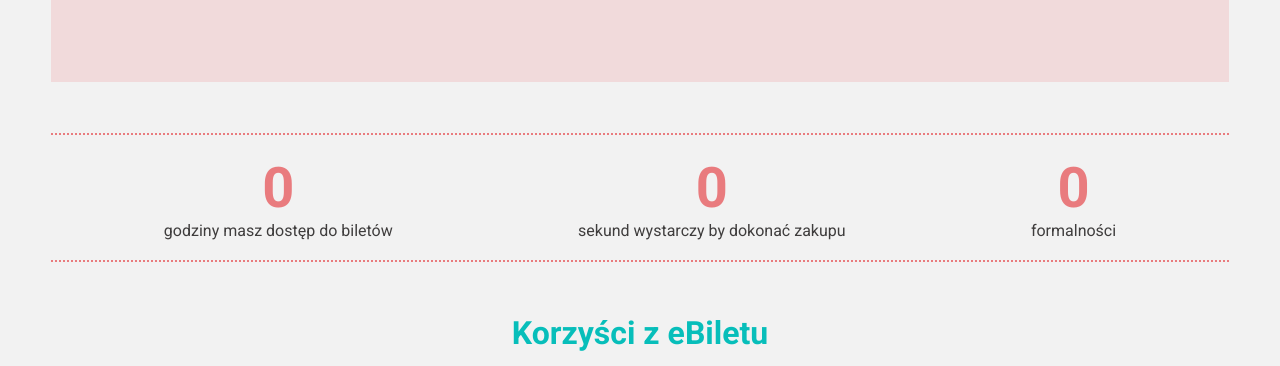
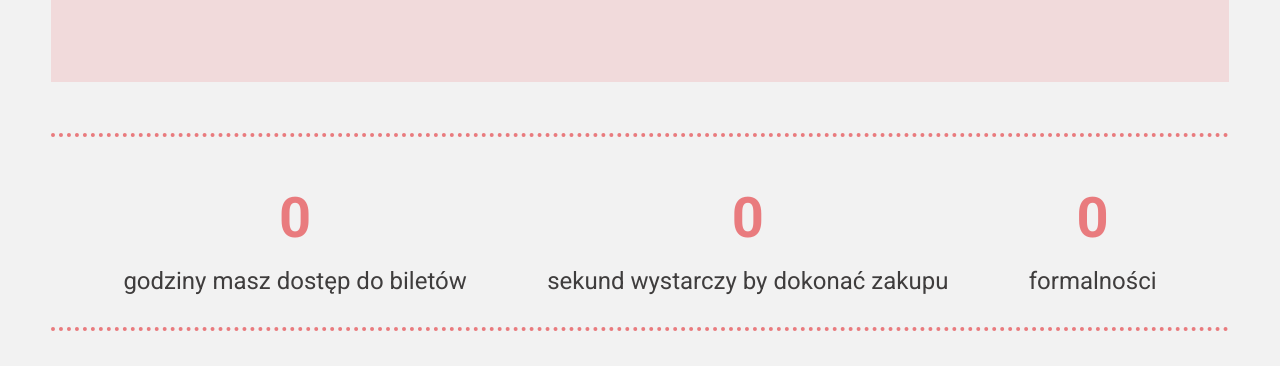
Before and after one commit to paulinachruscinska/ticket-app, a React (Create React App) app: page / in a window 1280 px wide. Shown: the part 1520-1886 px from the top of the page. Built offline with nearby package versions, Linux system fonts and the light colour scheme.

Commit message:
Update numbers

```diff
--- a/src/landing_page_js/numbers.js
+++ b/src/landing_page_js/numbers.js
@@ -38,7 +38,7 @@ export default function Numbers(){
         }
     }
     return(
-            <section onMouseEnter={handleClick} className='section-numbers'>
+            <section onMouseMove={handleClick} onTouchMove={handleClick} className='section-numbers'>
                 <div>
                     <p>{numbers}</p>
                     <span>godziny masz dostęp do biletów</span>
--- a/src/landing_page_scss/_numbers.scss
+++ b/src/landing_page_scss/_numbers.scss
@@ -4,17 +4,22 @@
   display:flex;
   flex-direction: column;
   text-align: center;
-  border-bottom: 2px dotted $color-button-secondary;
-  border-top: 2px  dotted $color-button-secondary;
+  border-bottom: 4px dotted $color-button-secondary;
+  border-top: 4px  dotted $color-button-secondary;
   @media (min-width: 800px){
     margin: 2% 4%;
     flex-direction: row;
     justify-content: space-around;
-    padding: 20px;
+    padding: 2rem;
   }
   p{
-    font-size:3.5em;
+    padding: 1rem;
+    font-size:3.5rem;
     font-weight: 700;
     color:$color-button-secondary;
   }
+  span{
+    font-size: 1.5rem;
+
+  }
 }
```
